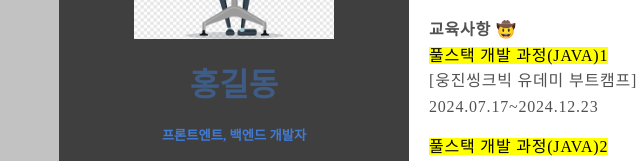
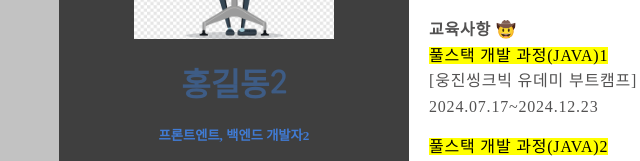
Before and after one commit to git-yuri/resume2, a plain HTML site: page index.html in a window 1280 px wide. Shown: the part 241-402 px from the top of the page, 81-721 px from the left. Drawn offline with Linux system fonts and the light colour scheme; a web font is replaced by a local one.

Commit message:
테스트로 2추가함

```diff
--- a/index.html
+++ b/index.html
@@ -3,7 +3,7 @@
 <head>
   <meta charset="UTF-8">
   <meta name="viewport" content="width=device-width, initial-scale=1.0">
-  <title>이력서 테스트중</title>
+  <title>이력서 테스트중2</title>
   <link rel="stylesheet" href="css/style.css">
 </head>
 
@@ -13,8 +13,8 @@
       <div id="left_content">
         <header>
           <img src="images/img0.png">
-          <h1><a href="index.html">홍길동</a></h1>
-          <h5>프론트엔트, 백엔드 개발자</h5>
+          <h1><a href="index.html">홍길동2</a></h1>
+          <h5>프론트엔트, 백엔드 개발자2</h5>
         </header>
 
         <div id="r0" class="r">
```
